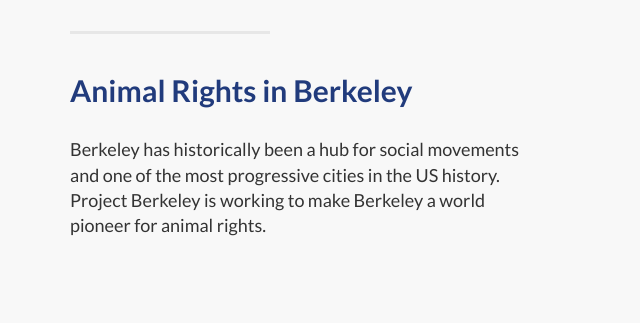
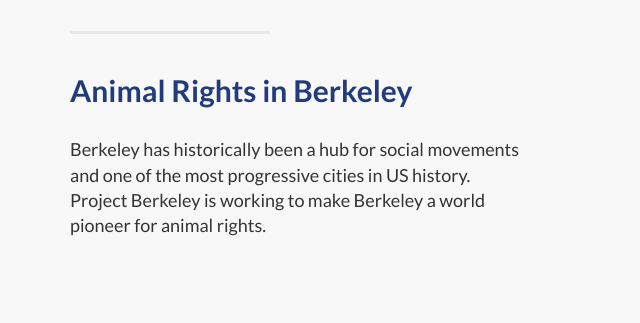
Before and after one commit to jayqui/berkeley-coalition-landing, a plain HTML site: page index.html in a window 1280 px wide. Shown: the part 780-1103 px from the top of the page, 0-640 px from the left. Drawn offline with Linux system fonts and the light colour scheme.

Commit message:
correct typo

```diff
--- a/index.html
+++ b/index.html
@@ -101,7 +101,7 @@
                         <hr class="section-heading-spacer">
                         <div class="clearfix"></div>
                         <h2 class="section-heading">Animal Rights in Berkeley</h2>
-                        <p class="lead">Berkeley has historically been a hub for social movements and one of the most progressive cities in the US history. Project Berkeley is working to make Berkeley a world pioneer for animal rights.</p>
+                        <p class="lead">Berkeley has historically been a hub for social movements and one of the most progressive cities in US history. Project Berkeley is working to make Berkeley a world pioneer for animal rights.</p>
                     </div>
                     <div class="col-lg-5 col-lg-offset-2 col-sm-6">
                         <img id="berkeley-vietnam" class="img-responsive" src="img/vietnam.jpg" alt="UC Berkeley Vietnam War Protest">
```
Also changed, not shown: 1 other file.
